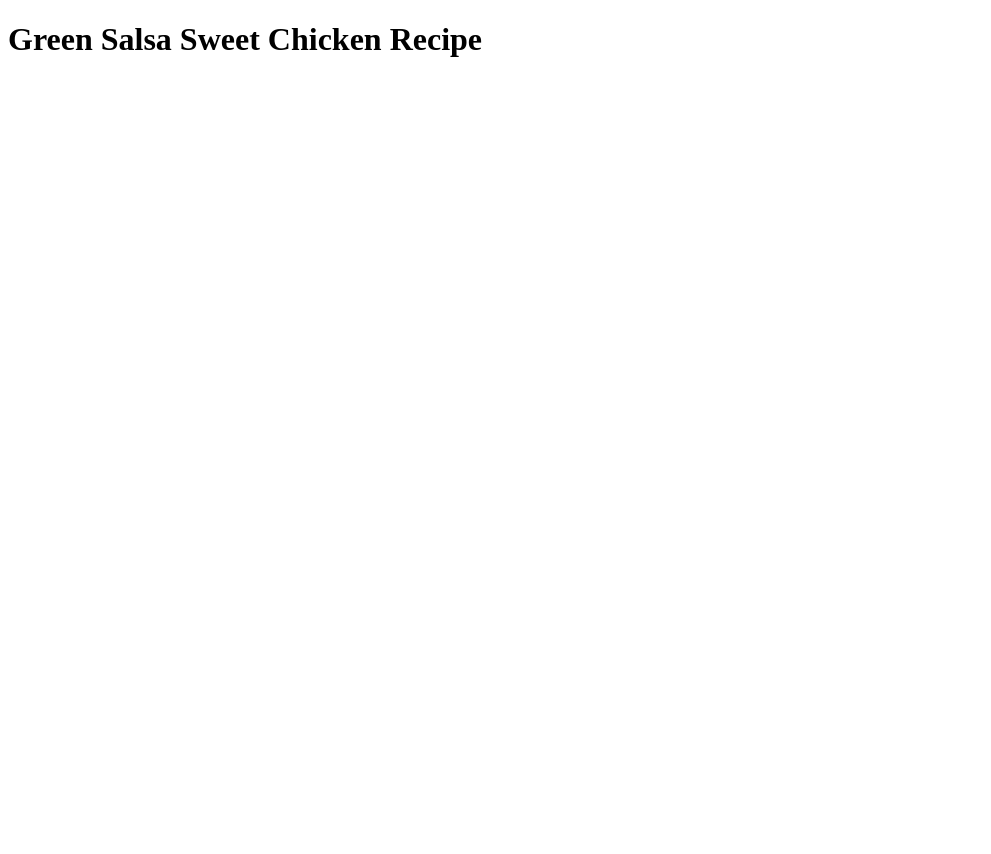
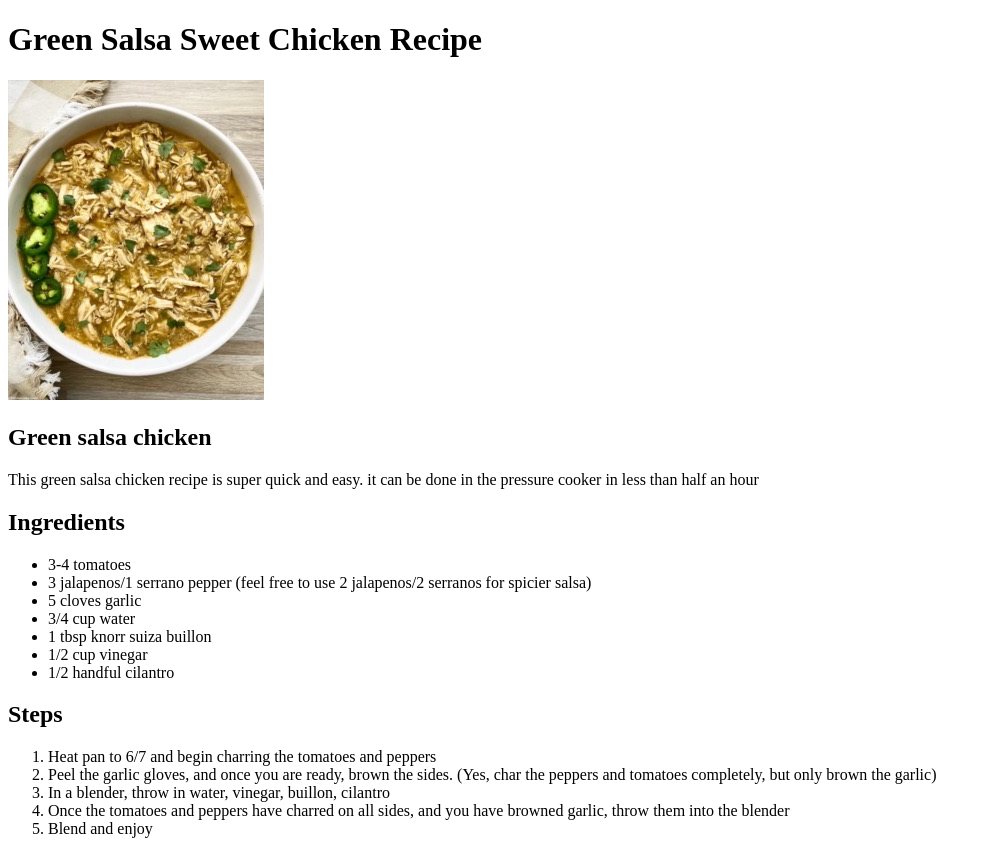
Before and after one commit to Slapass/odin-recipes, a plain HTML site: page recipes/green-salsa-chicken.html in a window 1280 px wide. Shown: the whole page, without its empty margins (0-991 px from the left). Before the commit the page ends 800 px from the top, so only its background shows below. Drawn offline with Linux system fonts and the light colour scheme.

Commit message:
update green salsa recipe

```diff
--- a/recipes/green-salsa-chicken.html
+++ b/recipes/green-salsa-chicken.html
@@ -7,5 +7,38 @@
   </head>
   <body>
     <h1>Green Salsa Sweet Chicken Recipe</h1>
+    <img src="../img/chicken.jpeg" alt="picture of green chicken" />
+    <h2>Green salsa chicken</h2>
+    <p>
+      This green salsa chicken recipe is super quick and easy. it can be done in
+      the pressure cooker in less than half an hour
+    </p>
+    <h2>Ingredients</h2>
+    <ul>
+      <li>3-4 tomatoes</li>
+      <li>
+        3 jalapenos/1 serrano pepper (feel free to use 2 jalapenos/2 serranos
+        for spicier salsa)
+      </li>
+      <li>5 cloves garlic</li>
+      <li>3/4 cup water</li>
+      <li>1 tbsp knorr suiza buillon</li>
+      <li>1/2 cup vinegar</li>
+      <li>1/2 handful cilantro</li>
+    </ul>
+    <h2>Steps</h2>
+    <ol>
+      <li>Heat pan to 6/7 and begin charring the tomatoes and peppers</li>
+      <li>
+        Peel the garlic gloves, and once you are ready, brown the sides. (Yes,
+        char the peppers and tomatoes completely, but only brown the garlic)
+      </li>
+      <li>In a blender, throw in water, vinegar, buillon, cilantro</li>
+      <li>
+        Once the tomatoes and peppers have charred on all sides, and you have
+        browned garlic, throw them into the blender
+      </li>
+      <li>Blend and enjoy</li>
+    </ol>
   </body>
 </html>
```
